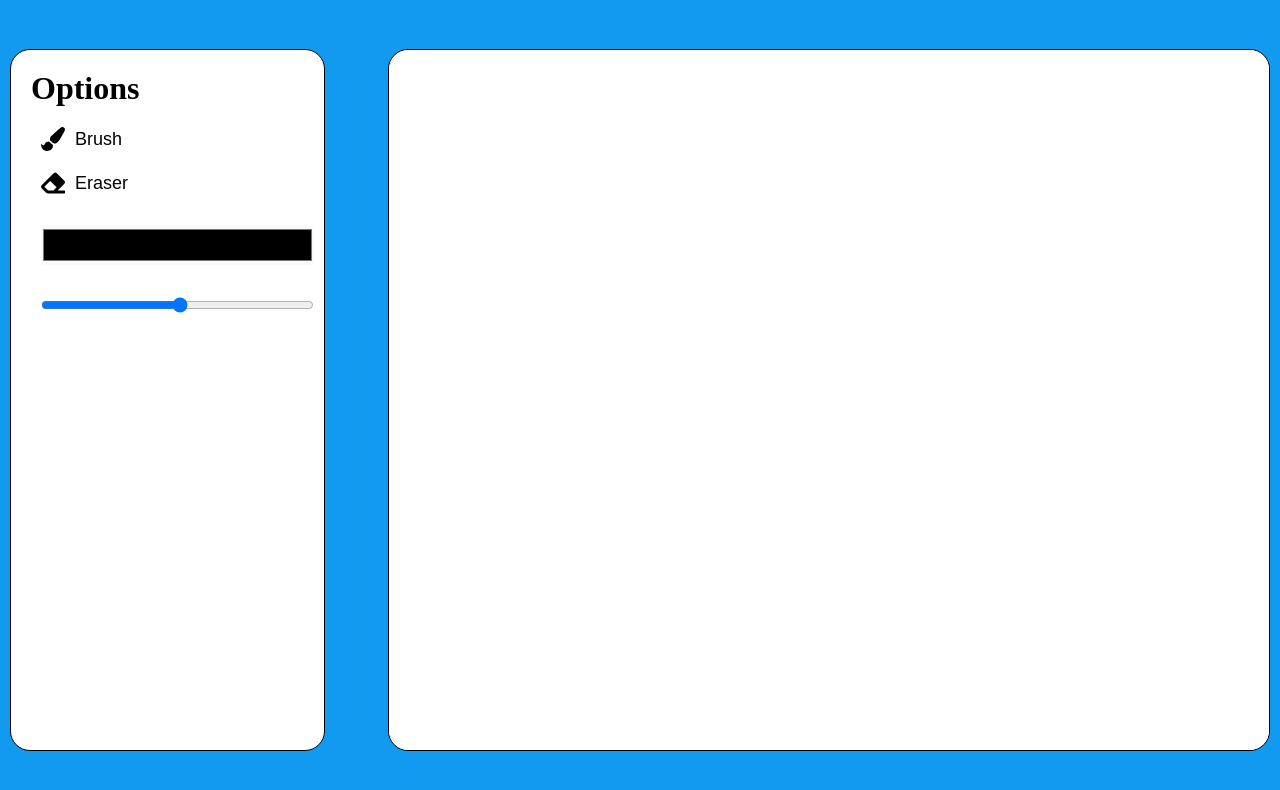
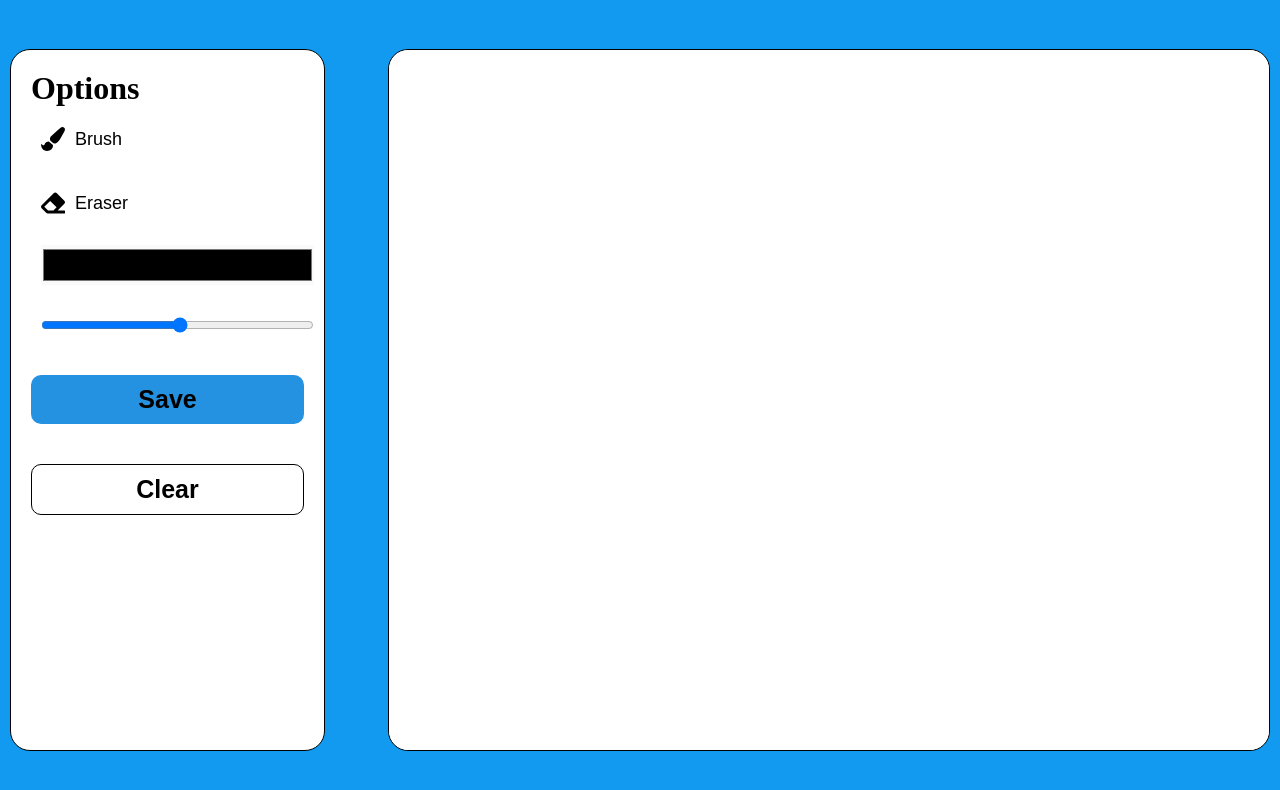
Before and after one commit to Udaykirankota32/Canvas, a React (Vite) app in the folder client/: page / in a window 1280 px wide. Shown: the top 790 px of the page. Built offline with nearby package versions, Linux system fonts and the light colour scheme.

Commit message:
added save and clear buttons,added clear feature for clear button

```diff
--- a/client/src/ToolsBar.css
+++ b/client/src/ToolsBar.css
@@ -5,6 +5,8 @@
     border:1px solid black;
     border-radius:20px;
     padding:20px;
+    display:flex;
+    flex-direction: column;
 }
 
 .ToolsBarButtonBox{
@@ -47,3 +49,30 @@
     cursor:pointer;
     margin:10px;
 }
+
+.BottomButtonsBox{
+    display:flex;
+    flex-direction:column;
+}
+
+
+
+.tglbtn{
+    border-radius:10px;
+    font-weight: bold;
+  cursor: pointer;
+    padding:10px 20px;
+    border:none;
+    font-size:25px;
+    margin:20px 0px
+
+
+}
+
+.SaveButton{
+    background-color:rgb(36, 146, 225);
+}
+.ClearButton{
+    background-color:transparent;
+    border:1px solid black;
+}
--- a/client/src/ToolsBar.jsx
+++ b/client/src/ToolsBar.jsx
@@ -33,6 +33,20 @@ const ToolsBar=(props)=>{
             <input type="color" disabled={activeToolState !== "brush"} className="colorSelector" onChange={(e)=>{changeActiveColor(e.target.value)}}/> {/* disabled color picker when eraser is on */}
             <input type="range"  min="1" max="50" className="brushWidthSelector"  onChange={(e)=>{changeBrushSize(e.target.value)}} />
 
+            <div className="BottomButtonsBox">
+              <button className="tglbtn SaveButton">
+                Save
+            </button>
+
+            <button className="tglbtn ClearButton" onClick={()=>{
+                const canvas = document.querySelector("canvas");
+                const context = canvas.getContext("2d");
+                context.clearRect(0, 0, canvas.width, canvas.height);
+            }}>
+                Clear
+            </button>
+            </div>
+
         </div>
     )
 
```
